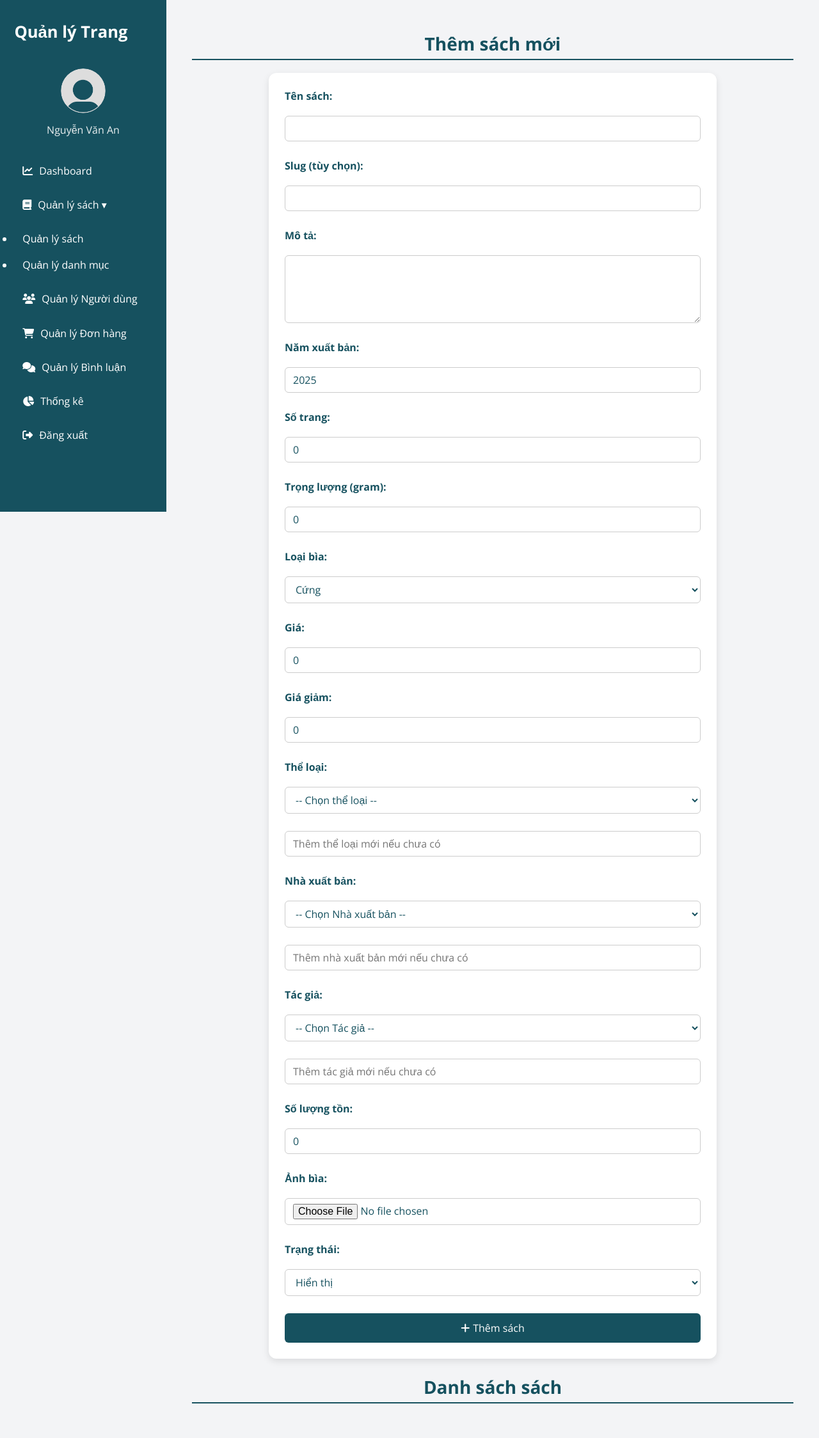
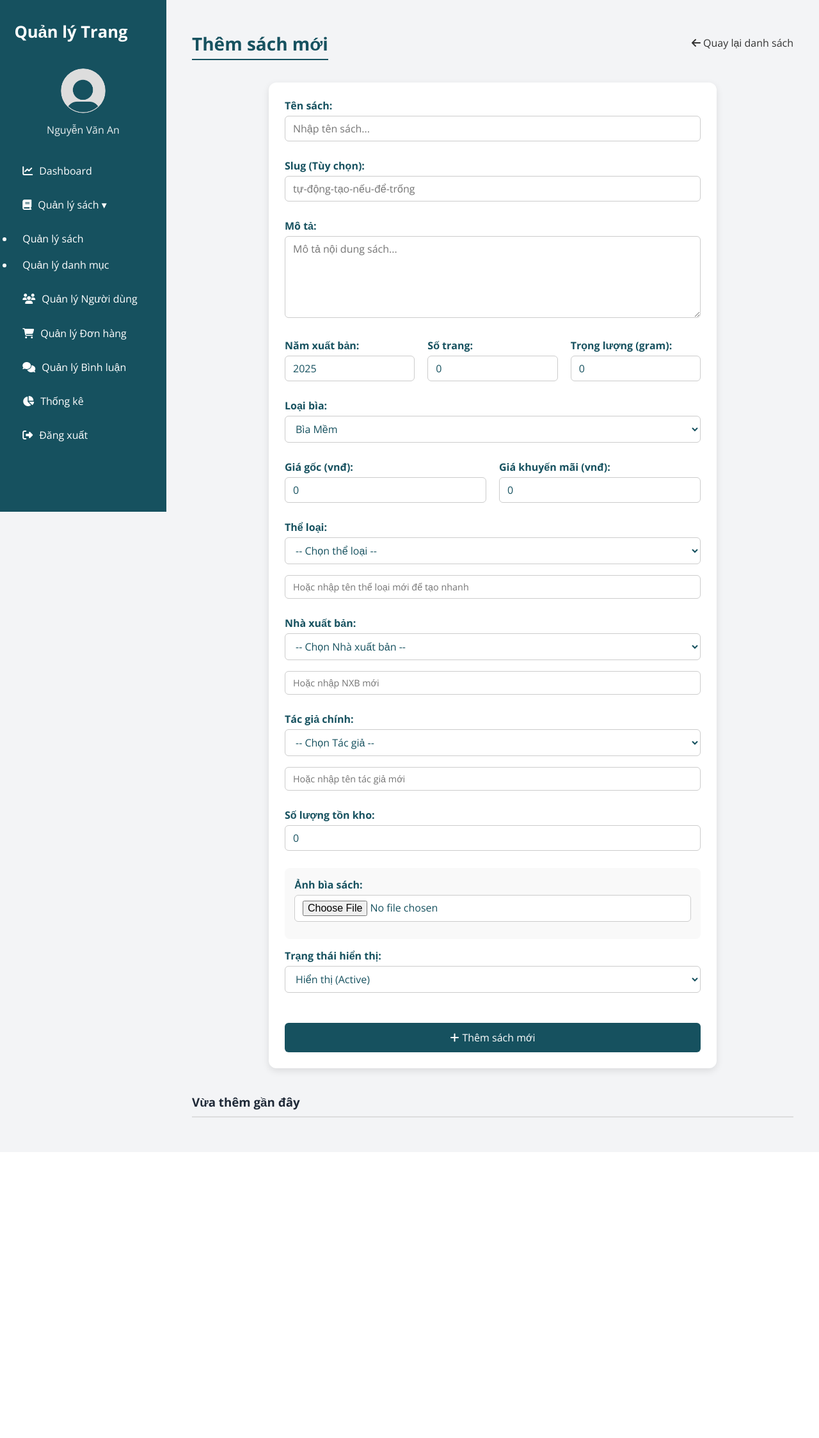
Before and after one commit to blummii/Babo-Bookstore-Website, a PHP site: page /Babo-Bookstore-Website/add_book.php in a window 1280 px wide. Shown: the whole page at 64% size. After the commit the page ends 1747 px from the top, so only its background shows below. Run offline with PHP 8.4, Linux system fonts and the light colour scheme; a user stored in the database is signed in; data comes from the database, SQL or seed files in the repository.

Commit message:
Update add_book.php

```diff
--- a/add_book.php
+++ b/add_book.php
@@ -2,7 +2,7 @@
 session_start();
 include 'connect.php';
 
-// Nếu chưa đăng nhập
+// 1. Kiểm tra đăng nhập
 if (!isset($_SESSION['user_id'])) {
     header("Location: login.php");
     exit();
@@ -11,52 +11,79 @@ if (!isset($_SESSION['user_id'])) {
 // Gán tên admin
 $admin_name = $_SESSION['username'] ?? "Admin";
 ?>
+
 <!DOCTYPE html>
 <html lang="vi">
 <head>
     <meta charset="UTF-8">
-<title>Thêm sách | Babo Bookstore</title>
+    <title>Thêm sách mới | Babo Bookstore</title>
     <link rel="stylesheet" href="CSS/admin.css">
+
     <link rel="stylesheet" href="CSS/add_book.css">
+
     <link rel="stylesheet" href="https://cdnjs.cloudflare.com/ajax/libs/font-awesome/6.4.0/css/all.min.css">
 </head>
 <body>
 <?php include 'admin_nav.php'; ?>
 
 <main class="book-management">
+    <div class="header-container" style="display:flex; justify-content:space-between; align-items:center;">
         <h2>Thêm sách mới</h2>
+        <a href="book_management.php" class="btn-back" style="text-decoration:none; color:#333;"><i class="fa fa-arrow-left"></i> Quay lại danh sách</a>
+    </div>
 
     <form id="add-book-form" enctype="multipart/form-data">
+
+        <div class="form-group">
             <label>Tên sách:</label>
-        <input type="text" name="title" required>
+            <input type="text" name="title" required placeholder="Nhập tên sách...">
+        </div>
 
-        <label>Slug (tùy chọn):</label>
-        <input type="text" name="slug">
+        <div class="form-group">
+            <label>Slug (Tùy chọn):</label>
+            <input type="text" name="slug" placeholder="tự-động-tạo-nếu-để-trống">
+        </div>
 
+        <div class="form-group">
             <label>Mô tả:</label>
-        <textarea name="description" rows="4"></textarea>
+            <textarea name="description" rows="5" placeholder="Mô tả nội dung sách..."></textarea>
+        </div>
 
+        <div class="form-row" style="display:flex; gap:20px;">
+            <div style="flex:1">
                 <label>Năm xuất bản:</label>
-        <input type="number" name="publish_year" value="<?= date('Y') ?>" min="1900" max="<?= date('Y') ?>">
-
+                <input type="number" name="publish_year" value="<?= date('Y') ?>" min="1900" max="<?= date('Y') + 1 ?>">
+            </div>
+            <div style="flex:1">
                 <label>Số trang:</label>
                 <input type="number" name="pages" value="0">
-
+            </div>
+            <div style="flex:1">
                 <label>Trọng lượng (gram):</label>
                 <input type="number" name="weight" value="0">
+            </div>
+        </div>
 
+        <div class="form-group">
             <label>Loại bìa:</label>
             <select name="cover_type">
-            <option value="hard">Cứng</option>
-            <option value="soft">Mềm</option>
+                <option value="hard">Bìa Cứng</option>
+                <option value="soft" selected>Bìa Mềm</option>
             </select>
+        </div>
 
-        <label>Giá:</label>
-        <input type="number" step="0.01" name="price" value="0">
+        <div class="form-row" style="display:flex; gap:20px;">
+            <div style="flex:1">
+                <label>Giá gốc (vnđ):</label>
+                <input type="number" step="1000" name="price" value="0">
+            </div>
+            <div style="flex:1">
+                <label>Giá khuyến mãi (vnđ):</label>
+                <input type="number" step="1000" name="discounted_price" value="0">
+            </div>
+        </div>
 
-        <label>Giá giảm:</label>
-        <input type="number" step="0.01" name="discounted_price" value="0">
-
+        <div class="form-group">
             <label>Thể loại:</label>
             <select name="category">
                 <option value="">-- Chọn thể loại --</option>
@@ -67,8 +94,10 @@ $admin_name = $_SESSION['username'] ?? "Admin";
                 }
                 ?>
             </select>
-        <input type="text" name="new_category" placeholder="Thêm thể loại mới nếu chưa có">
+            <input type="text" name="new_category" placeholder="Hoặc nhập tên thể loại mới để tạo nhanh" style="margin-top:5px; font-size:0.9em;">
+        </div>
 
+        <div class="form-group">
             <label>Nhà xuất bản:</label>
             <select name="publisher">
                 <option value="">-- Chọn Nhà xuất bản --</option>
@@ -79,9 +108,11 @@ $admin_name = $_SESSION['username'] ?? "Admin";
                 }
                 ?>
             </select>
-        <input type="text" name="new_publisher" placeholder="Thêm nhà xuất bản mới nếu chưa có">
+            <input type="text" name="new_publisher" placeholder="Hoặc nhập NXB mới" style="margin-top:5px; font-size:0.9em;">
+        </div>
 
-        <label>Tác giả:</label>
+        <div class="form-group">
+            <label>Tác giả chính:</label>
             <select name="author">
                 <option value="">-- Chọn Tác giả --</option>
                 <?php
@@ -91,70 +122,102 @@ $admin_name = $_SESSION['username'] ?? "Admin";
                 }
                 ?>
             </select>
-        <input type="text" name="new_author" placeholder="Thêm tác giả mới nếu chưa có">
+            <input type="text" name="new_author" placeholder="Hoặc nhập tên tác giả mới" style="margin-top:5px; font-size:0.9em;">
+        </div>
 
-        <label>Số lượng tồn:</label>
+        <div class="form-group">
+            <label>Số lượng tồn kho:</label>
             <input type="number" name="stock_quantity" value="0">
+        </div>
 
-        <label>Ảnh bìa:</label>
-        <input type="file" name="cover" accept="image/*">
+        <div class="form-group" style="background: #f9f9f9; padding: 15px; border-radius: 8px;">
+            <label>Ảnh bìa sách:</label>
+            <input type="file" name="cover" accept="image/*" style="background: white;">
+        </div>
 
-        <label>Trạng thái:</label>
+        <div class="form-group">
+            <label>Trạng thái hiển thị:</label>
             <select name="status">
-            <option value="active">Hiển thị</option>
-            <option value="hidden">Ẩn</option>
+                <option value="active">Hiển thị (Active)</option>
+                <option value="hidden">Ẩn (Hidden)</option>
             </select>
+        </div>
 
-        <button type="submit" class="btn-submit"><i class="fa fa-plus"></i> Thêm sách</button>
+        <button type="submit" class="btn-submit" style="margin-top: 20px;"><i class="fa fa-plus"></i> Thêm sách mới</button>
     </form>
 
-    <h2>Danh sách sách</h2>
-    <div id="book-list">
-        <!-- Danh sách sách sẽ được load ở đây -->
+    <h3 style="margin-top: 40px; border-bottom: 2px solid #ddd; padding-bottom: 10px;">Vừa thêm gần đây</h3>
+    <div id="book-list" style="margin-top: 15px;">
         </div>
+
 </main>
 
 <script>
 document.getElementById('add-book-form').addEventListener('submit', function(e){
     e.preventDefault();
+
+    // Hiệu ứng Loading cho nút bấm
+    const btn = this.querySelector('.btn-submit');
+    const originalText = btn.innerHTML;
+    btn.innerHTML = '<i class="fa fa-spinner fa-spin"></i> Đang xử lý...';
+    btn.disabled = true;
+
     let formData = new FormData(this);
 
     fetch('add_book_ajax.php', {
         method: 'POST',
         body: formData
     })
-    .then(res => res.json())
-    .then(data => {
+    .then(res => res.text()) // Dùng text() để debug an toàn
+    .then(text => {
+        try {
+            const data = JSON.parse(text);
             if(data.success){
                 const book = data.book;
 
-            // 1. Cập nhật ngay danh sách bên dưới trang Admin (để admin thấy sách vừa thêm)
+                // 1. Tạo HTML hiển thị sách vừa thêm bên dưới
                 const list = document.getElementById('book-list');
                 let htmlAdmin = `
-            <div class="book-item" style="border:1px solid #ddd; padding:10px; margin-bottom:10px; display:flex; gap:10px; align-items:center;">
-                <img src="${book.cover_path}" style="width:50px; height:70px; object-fit:cover;">
+                <div class="book-item" style="background:#fff; border:1px solid #ddd; padding:15px; margin-bottom:10px; display:flex; gap:15px; align-items:center; border-radius: 8px; box-shadow: 0 2px 5px rgba(0,0,0,0.05);">
+                    <img src="${book.cover_path}" style="width:60px; height:85px; object-fit:cover; border-radius:4px; border:1px solid #eee;">
                     <div>
-                    <h3 style="margin:0">${book.title}</h3>
-                    <p style="margin:5px 0">Giá: ${Number(book.price).toLocaleString('vi-VN')}₫</p>
-                    <p style="margin:0; font-size:0.9em; color:#666;">${book.category_name} - ${book.author_name}</p>
+                        <h3 style="margin:0; font-size:18px; color:#16515fff;">${book.title}</h3>
+                        <p style="margin:5px 0; font-weight:bold; color:#d32f2f;">${Number(book.price).toLocaleString('vi-VN')}₫</p>
+                        <p style="margin:0; font-size:0.9em; color:#666;">
+                            <span style="background:#eee; padding:2px 6px; border-radius:4px;">${book.category_name}</span> •
+                            <span>${book.author_name}</span>
+                        </p>
+                    </div>
+                    <div style="margin-left:auto; color: green; font-weight:bold;">
+                        <i class="fa fa-check-circle"></i> Mới thêm
                     </div>
                 </div>`;
 
                 // Thêm vào đầu danh sách
                 list.insertAdjacentHTML('afterbegin', htmlAdmin);
 
-            // 2. Thông báo thành công
-            alert('Thêm sách thành công! Dữ liệu đã được cập nhật lên trang người dùng.');
+                // 2. Thông báo & Reset form
+                alert('Thêm sách thành công!');
+                document.getElementById('add-book-form').reset();
 
-            // 3. Reset form để nhập cuốn tiếp theo
-            document.getElementById('add-book-form').reset();
+                // Scroll xuống để thấy sách vừa thêm
+                list.scrollIntoView({behavior: "smooth"});
             } else {
                 alert('Lỗi: ' + data.error);
+            }
+        } catch(e) {
+            console.error("Lỗi PHP:", text);
+            alert("Lỗi server! Kiểm tra console.");
         }
     })
     .catch(err => {
         console.error(err);
-        alert('Lỗi kết nối server hoặc lỗi xử lý PHP.');
+        alert('Lỗi kết nối.');
+    })
+    .finally(() => {
+        // Trả lại nút bấm
+        btn.innerHTML = originalText;
+        btn.disabled = false;
     });
 });
 </script>
```
Lines whose indentation alone changed are shown as unchanged.
